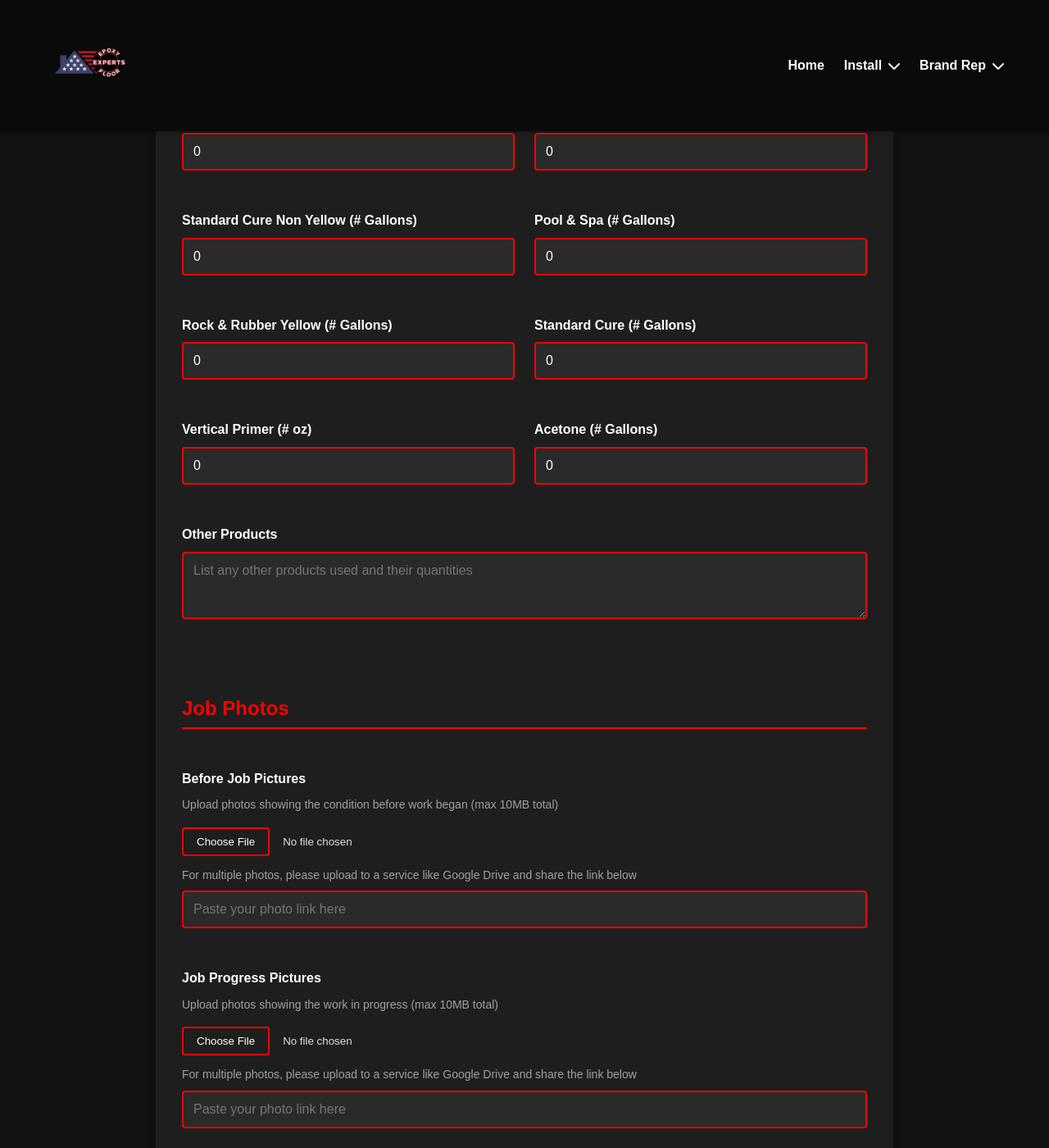
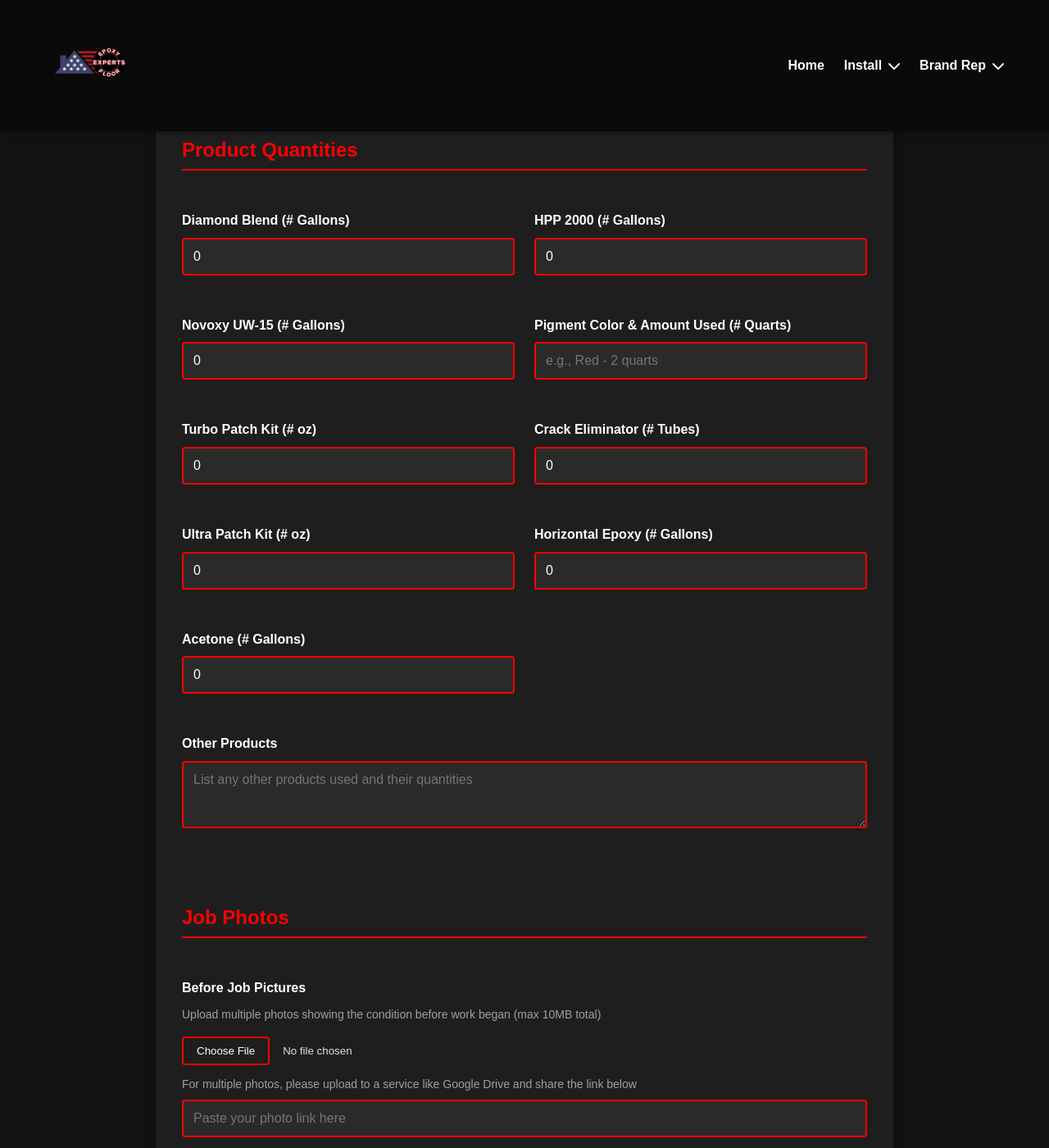
Before and after one commit to tim-amredev/epoxy-job-sheets, a Jekyll site: the page built from job-form.html, in a window 1280 px wide and 1400 px high, scrolled down 1692 px. Shown: the whole window at 82% size. Built offline with Jekyll 4.4.1, drawn with Linux system fonts in a browser that asks for light colours; some of the changed text lies outside the part shown.

Commit message:
Update job-form.html

```diff
--- a/job-form.html
+++ b/job-form.html
@@ -1,22 +1,22 @@
 ---
 layout: default
-title: Rubber & Stone Job Form
+title: Job Form
 ---
 
 <section class="page-header">
   <div class="container">
-  <h1>Rubber & Stone Job Sheet</h1>
+    <h1>Epoxy Floor Job Sheet</h1>
   </div>
 </section>
 
 <section class="form-section">
   <div class="container">
-  <p class="form-intro">Complete all required fields (*) to submit your rubber & stone job information.</p>
+    <p class="form-intro">Complete all required fields (*) to submit your job information.</p>
 
     <form action="https://formsubmit.co/tim@americanremodeling.net" method="POST" class="job-form" enctype="multipart/form-data">
       <!-- FormSubmit configuration -->
       <input type="hidden" name="_captcha" value="true">
-    <input type="hidden" name="_subject" value="New Rubber & Stone Job Sheet Submission">
+      <input type="hidden" name="_subject" value="New Epoxy Floor Job Sheet Submission">
       <input type="hidden" name="_next" value="{{ '/epoxy-job-sheets/thank-you' | absolute_url }}">
       <!-- Honeypot field to prevent spam -->
       <input type="text" name="_honey" style="display:none">
@@ -34,21 +34,7 @@ title: Rubber & Stone Job Form
       </div>
 
       <div class="form-group">
-      <label for="reviews">Reviews Obtained</label>
-      <div class="checkbox-group">
-        <label class="checkbox-label">
-          <input type="checkbox" name="google-review" value="Yes">
-          Google Review
-        </label>
-        <label class="checkbox-label">
-          <input type="checkbox" name="facebook-review" value="Yes">
-          Facebook Review
-        </label>
-      </div>
-    </div>
-
-    <div class="form-group">
-      <label class="required" for="job-date">Date (YYYY-MM-DD)</label>
+        <label class="required" for="job-date">Date</label>
         <input type="date" id="job-date" name="job-date" required>
       </div>
 
@@ -72,6 +58,21 @@ title: Rubber & Stone Job Form
         <input type="number" id="total-sq-ft" name="total-sq-ft" min="0" required>
       </div>
 
+      <div class="form-group">
+        <label class="required" for="vertical-sq-ft">Total Vertical Sq Ft (0 If None)</label>
+        <input type="number" id="vertical-sq-ft" name="vertical-sq-ft" min="0" value="0" required>
+      </div>
+
+      <div class="form-group">
+        <label for="linear-ft-cracks">Total Linear Ft Cracks Filled</label>
+        <input type="number" id="linear-ft-cracks" name="linear-ft-cracks" min="0" value="0">
+      </div>
+
+      <div class="form-group">
+        <label for="sq-ft-high-impact">Total Sq Ft High Impact</label>
+        <input type="number" id="sq-ft-high-impact" name="sq-ft-high-impact" min="0" value="0">
+      </div>
+
       <!-- Product Information Section -->
       <div class="form-section-header">
         <h2>Product Information</h2>
@@ -80,10 +81,11 @@ title: Rubber & Stone Job Form
       <div class="form-group">
         <label class="required" for="product-type">Product Type</label>
         <select id="product-type" name="product-type" required>
-        <option value="">Select one option</option>
-        <option value="Rubber">Rubber</option>
-        <option value="Stone">Stone</option>
-        <option value="Rubber & Stone Mix">Rubber & Stone Mix</option>
+          <option value="">Select Product Type</option>
+          <option value="Epoxy">Epoxy</option>
+          <option value="Polyaspartic">Polyaspartic</option>
+          <option value="Polyurethane">Polyurethane</option>
+          <option value="Hybrid System">Hybrid System</option>
           <option value="Other">Other</option>
         </select>
       </div>
@@ -114,38 +116,43 @@ title: Rubber & Stone Job Form
       </div>
 
       <div class="form-group">
-      <label for="horizontal-epoxy">Horizontal Epoxy (# Gallons)</label>
-      <input type="number" id="horizontal-epoxy" name="horizontal-epoxy" min="0" step="0.1" value="0">
+        <label for="diamond-blend">Diamond Blend (# Gallons)</label>
+        <input type="number" id="diamond-blend" name="diamond-blend" min="0" step="0.1" value="0">
       </div>
 
       <div class="form-group">
-      <label for="rock-rubber-non-yellow">Rock & Rubber Non Yellow (# Gallons)</label>
-      <input type="number" id="rock-rubber-non-yellow" name="rock-rubber-non-yellow" min="0" step="0.1" value="0">
+        <label for="hpp-2000">HPP 2000 (# Gallons)</label>
+        <input type="number" id="hpp-2000" name="hpp-2000" min="0" step="0.1" value="0">
       </div>
 
       <div class="form-group">
-      <label for="standard-cure-non-yellow">Standard Cure Non Yellow (# Gallons)</label>
-      <input type="number" id="standard-cure-non-yellow" name="standard-cure-non-yellow" min="0" step="0.1" value="0">
+        <label for="novoxy-uw15">Novoxy UW-15 (# Gallons)</label>
+        <input type="number" id="novoxy-uw15" name="novoxy-uw15" min="0" step="0.1" value="0">
       </div>
 
       <div class="form-group">
-      <label for="pool-spa">Pool & Spa (# Gallons)</label>
-      <input type="number" id="pool-spa" name="pool-spa" min="0" step="0.1" value="0">
+        <label for="pigment">Pigment Color & Amount Used (# Quarts)</label>
+        <input type="text" id="pigment" name="pigment" placeholder="e.g., Red - 2 quarts">
       </div>
 
       <div class="form-group">
-      <label for="rock-rubber-yellow">Rock & Rubber Yellow (# Gallons)</label>
-      <input type="number" id="rock-rubber-yellow" name="rock-rubber-yellow" min="0" step="0.1" value="0">
+        <label for="turbo-patch">Turbo Patch Kit (# oz)</label>
+        <input type="number" id="turbo-patch" name="turbo-patch" min="0" value="0">
       </div>
 
       <div class="form-group">
-      <label for="standard-cure">Standard Cure (# Gallons)</label>
-      <input type="number" id="standard-cure" name="standard-cure" min="0" step="0.1" value="0">
+        <label for="crack-eliminator">Crack Eliminator (# Tubes)</label>
+        <input type="number" id="crack-eliminator" name="crack-eliminator" min="0" value="0">
       </div>
 
       <div class="form-group">
-      <label for="vertical-primer">Vertical Primer (# oz)</label>
-      <input type="number" id="vertical-primer" name="vertical-primer" min="0" value="0">
+        <label for="ultra-patch">Ultra Patch Kit (# oz)</label>
+        <input type="number" id="ultra-patch" name="ultra-patch" min="0" value="0">
+      </div>
+
+      <div class="form-group">
+        <label for="horizontal-epoxy">Horizontal Epoxy (# Gallons)</label>
+        <input type="number" id="horizontal-epoxy" name="horizontal-epoxy" min="0" step="0.1" value="0">
       </div>
 
       <div class="form-group">
@@ -165,7 +172,7 @@ title: Rubber & Stone Job Form
 
       <div class="form-group full-width">
         <label for="before-pictures">Before Job Pictures</label>
-      <p class="form-help-text">Upload photos showing the condition before work began (max 10MB total)</p>
+        <p class="form-help-text">Upload multiple photos showing the condition before work began (max 10MB total)</p>
         <input type="file" id="before-pictures" name="before-pictures" accept="image/*">
         <p class="form-help-text">For multiple photos, please upload to a service like Google Drive and share the link below</p>
         <input type="text" id="before-pictures-link" name="before-pictures-link" placeholder="Paste your photo link here">
```
Lines whose indentation alone changed are shown as unchanged.
